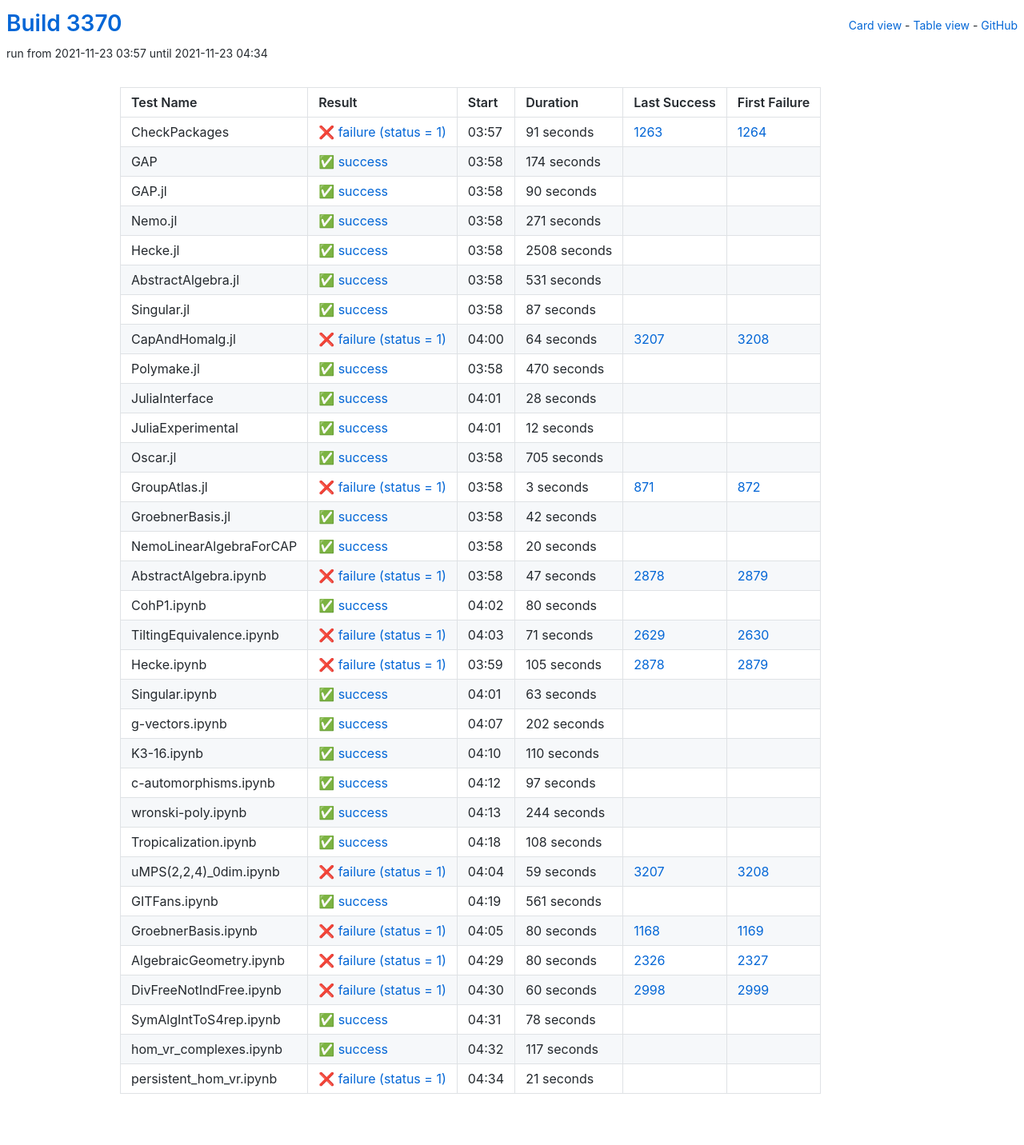
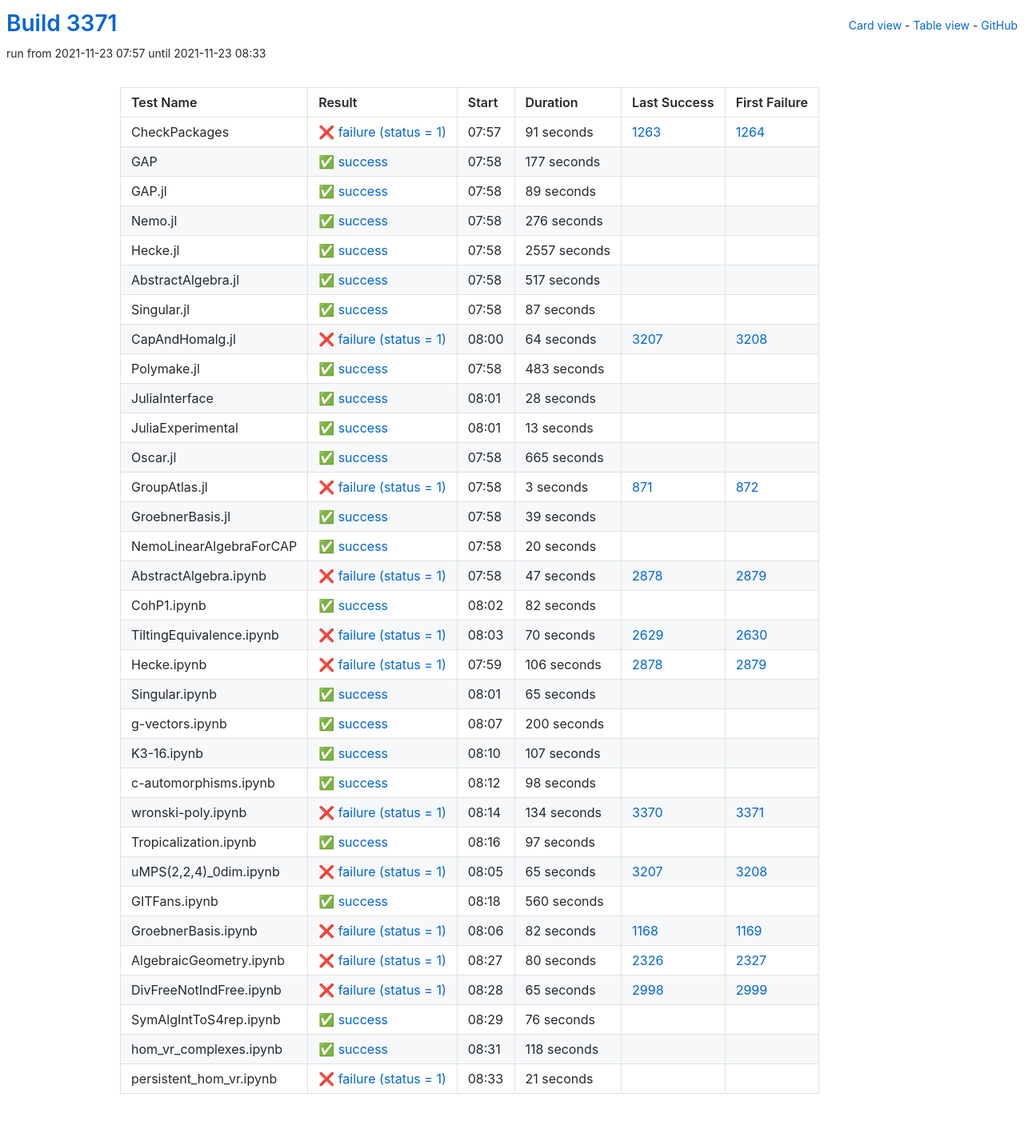
Before and after one commit to oscar-system/oscar-ci-status-stable, a Jekyll site: the page built from table.html, in a window 1280 px wide. Shown: the whole page at 80% size. Built offline with Jekyll 4.4.1, drawn with Linux system fonts in a browser that asks for light colours.

Commit message:
Build #3371

```diff
--- a/_data/ci.yml
+++ b/_data/ci.yml
@@ -1,6 +1,6 @@
 ---
-build: 3370
-build_url: https://oscarci.mathematik.uni-kl.de/job/oscar-stable/3370/
+build: 3371
+build_url: https://oscarci.mathematik.uni-kl.de/job/oscar-stable/3371/
 job: oscar-stable
 organization: oscar-system
 repo: oscar-ci-status-stable
@@ -8,8 +8,8 @@ repourl: https://github.com/oscar-system/oscar-ci-status-stable
 tests:
 - name: CheckPackages
   id: checkpackages
-  log: https://oscarci.mathematik.uni-kl.de/job/oscar-stable/3370/artifact/logs/build-3370/CheckPackages.log
-  start: 2021-11-23 03:57
+  log: https://oscarci.mathematik.uni-kl.de/job/oscar-stable/3371/artifact/logs/build-3371/CheckPackages.log
+  start: 2021-11-23 07:57
   success: false
   exitcode: 1
   status: failure
@@ -20,68 +20,68 @@ tests:
   first_failure_url: https://oscarci.mathematik.uni-kl.de/job/oscar-stable/1264/
 - name: GAP
   id: gap
-  log: https://oscarci.mathematik.uni-kl.de/job/oscar-stable/3370/artifact/logs/build-3370/GAP.log
-  start: 2021-11-23 03:58
+  log: https://oscarci.mathematik.uni-kl.de/job/oscar-stable/3371/artifact/logs/build-3371/GAP.log
+  start: 2021-11-23 07:58
   success: true
   exitcode: 0
   status: success
-  duration: 174
+  duration: 177
   last_success: false
   last_success_url:
   first_failure: false
   first_failure_url:
 - name: GAP.jl
   id: gap-jl
-  log: https://oscarci.mathematik.uni-kl.de/job/oscar-stable/3370/artifact/logs/build-3370/GAP.jl.log
-  start: 2021-11-23 03:58
+  log: https://oscarci.mathematik.uni-kl.de/job/oscar-stable/3371/artifact/logs/build-3371/GAP.jl.log
+  start: 2021-11-23 07:58
   success: true
   exitcode: 0
   status: success
-  duration: 90
+  duration: 89
   last_success: false
   last_success_url:
   first_failure: false
   first_failure_url:
 - name: Nemo.jl
   id: nemo-jl
-  log: https://oscarci.mathematik.uni-kl.de/job/oscar-stable/3370/artifact/logs/build-3370/Nemo.jl.log
-  start: 2021-11-23 03:58
+  log: https://oscarci.mathematik.uni-kl.de/job/oscar-stable/3371/artifact/logs/build-3371/Nemo.jl.log
+  start: 2021-11-23 07:58
   success: true
   exitcode: 0
   status: success
-  duration: 271
+  duration: 276
   last_success: false
   last_success_url:
   first_failure: false
   first_failure_url:
 - name: Hecke.jl
   id: hecke-jl
-  log: https://oscarci.mathematik.uni-kl.de/job/oscar-stable/3370/artifact/logs/build-3370/Hecke.jl.log
-  start: 2021-11-23 03:58
+  log: https://oscarci.mathematik.uni-kl.de/job/oscar-stable/3371/artifact/logs/build-3371/Hecke.jl.log
+  start: 2021-11-23 07:58
   success: true
   exitcode: 0
   status: success
-  duration: 2508
+  duration: 2557
   last_success: false
   last_success_url:
   first_failure: false
   first_failure_url:
 - name: AbstractAlgebra.jl
   id: abstractalgebra-jl
-  log: https://oscarci.mathematik.uni-kl.de/job/oscar-stable/3370/artifact/logs/build-3370/AbstractAlgebra.jl.log
-  start: 2021-11-23 03:58
+  log: https://oscarci.mathematik.uni-kl.de/job/oscar-stable/3371/artifact/logs/build-3371/AbstractAlgebra.jl.log
+  start: 2021-11-23 07:58
   success: true
   exitcode: 0
   status: success
-  duration: 531
+  duration: 517
   last_success: false
   last_success_url:
   first_failure: false
   first_failure_url:
 - name: Singular.jl
   id: singular-jl
-  log: https://oscarci.mathematik.uni-kl.de/job/oscar-stable/3370/artifact/logs/build-3370/Singular.jl.log
-  start: 2021-11-23 03:58
+  log: https://oscarci.mathematik.uni-kl.de/job/oscar-stable/3371/artifact/logs/build-3371/Singular.jl.log
+  start: 2021-11-23 07:58
   success: true
   exitcode: 0
   status: success
@@ -92,8 +92,8 @@ tests:
   first_failure_url:
 - name: CapAndHomalg.jl
   id: capandhomalg-jl
-  log: https://oscarci.mathematik.uni-kl.de/job/oscar-stable/3370/artifact/logs/build-3370/CapAndHomalg.jl.log
-  start: 2021-11-23 04:00
+  log: https://oscarci.mathematik.uni-kl.de/job/oscar-stable/3371/artifact/logs/build-3371/CapAndHomalg.jl.log
+  start: 2021-11-23 08:00
   success: false
   exitcode: 1
   status: failure
@@ -104,20 +104,20 @@ tests:
   first_failure_url: https://oscarci.mathematik.uni-kl.de/job/oscar-stable/3208/
 - name: Polymake.jl
   id: polymake-jl
-  log: https://oscarci.mathematik.uni-kl.de/job/oscar-stable/3370/artifact/logs/build-3370/Polymake.jl.log
-  start: 2021-11-23 03:58
+  log: https://oscarci.mathematik.uni-kl.de/job/oscar-stable/3371/artifact/logs/build-3371/Polymake.jl.log
+  start: 2021-11-23 07:58
   success: true
   exitcode: 0
   status: success
-  duration: 470
+  duration: 483
   last_success: false
   last_success_url:
   first_failure: false
   first_failure_url:
 - name: JuliaInterface
   id: juliainterface
-  log: https://oscarci.mathematik.uni-kl.de/job/oscar-stable/3370/artifact/logs/build-3370/JuliaInterface.log
-  start: 2021-11-23 04:01
+  log: https://oscarci.mathematik.uni-kl.de/job/oscar-stable/3371/artifact/logs/build-3371/JuliaInterface.log
+  start: 2021-11-23 08:01
   success: true
   exitcode: 0
   status: success
@@ -128,32 +128,32 @@ tests:
   first_failure_url:
 - name: JuliaExperimental
   id: juliaexperimental
-  log: https://oscarci.mathematik.uni-kl.de/job/oscar-stable/3370/artifact/logs/build-3370/JuliaExperimental.log
-  start: 2021-11-23 04:01
+  log: https://oscarci.mathematik.uni-kl.de/job/oscar-stable/3371/artifact/logs/build-3371/JuliaExperimental.log
+  start: 2021-11-23 08:01
   success: true
   exitcode: 0
   status: success
-  duration: 12
+  duration: 13
   last_success: false
   last_success_url:
   first_failure: false
   first_failure_url:
 - name: Oscar.jl
   id: oscar-jl
-  log: https://oscarci.mathematik.uni-kl.de/job/oscar-stable/3370/artifact/logs/build-3370/Oscar.jl.log
-  start: 2021-11-23 03:58
+  log: https://oscarci.mathematik.uni-kl.de/job/oscar-stable/3371/artifact/logs/build-3371/Oscar.jl.log
+  start: 2021-11-23 07:58
   success: true
   exitcode: 0
   status: success
-  duration: 705
+  duration: 665
   last_success: false
   last_success_url:
   first_failure: false
   first_failure_url:
 - name: GroupAtlas.jl
   id: groupatlas-jl
-  log: https://oscarci.mathematik.uni-kl.de/job/oscar-stable/3370/artifact/logs/build-3370/GroupAtlas.jl.log
-  start: 2021-11-23 03:58
+  log: https://oscarci.mathematik.uni-kl.de/job/oscar-stable/3371/artifact/logs/build-3371/GroupAtlas.jl.log
+  start: 2021-11-23 07:58
   success: false
   exitcode: 1
   status: failure
@@ -164,20 +164,20 @@ tests:
   first_failure_url: https://oscarci.mathematik.uni-kl.de/job/oscar-stable/872/
 - name: GroebnerBasis.jl
   id: groebnerbasis-jl
-  log: https://oscarci.mathematik.uni-kl.de/job/oscar-stable/3370/artifact/logs/build-3370/GroebnerBasis.jl.log
-  start: 2021-11-23 03:58
+  log: https://oscarci.mathematik.uni-kl.de/job/oscar-stable/3371/artifact/logs/build-3371/GroebnerBasis.jl.log
+  start: 2021-11-23 07:58
   success: true
   exitcode: 0
   status: success
-  duration: 42
+  duration: 39
   last_success: false
   last_success_url:
   first_failure: false
   first_failure_url:
 - name: NemoLinearAlgebraForCAP
   id: nemolinearalgebraforcap
-  log: https://oscarci.mathematik.uni-kl.de/job/oscar-stable/3370/artifact/logs/build-3370/NemoLinearAlgebraForCAP.log
-  start: 2021-11-23 03:58
+  log: https://oscarci.mathematik.uni-kl.de/job/oscar-stable/3371/artifact/logs/build-3371/NemoLinearAlgebraForCAP.log
+  start: 2021-11-23 07:58
   success: true
   exitcode: 0
   status: success
@@ -188,8 +188,8 @@ tests:
   first_failure_url:
 - name: AbstractAlgebra.ipynb
   id: abstractalgebra-ipynb
-  log: https://oscarci.mathematik.uni-kl.de/job/oscar-stable/3370/artifact/logs/build-3370/AbstractAlgebra.ipynb.log
-  start: 2021-11-23 03:58
+  log: https://oscarci.mathematik.uni-kl.de/job/oscar-stable/3371/artifact/logs/build-3371/AbstractAlgebra.ipynb.log
+  start: 2021-11-23 07:58
   success: false
   exitcode: 1
   status: failure
@@ -200,80 +200,104 @@ tests:
   first_failure_url: https://oscarci.mathematik.uni-kl.de/job/oscar-stable/2879/
 - name: CohP1.ipynb
   id: cohp1-ipynb
-  log: https://oscarci.mathematik.uni-kl.de/job/oscar-stable/3370/artifact/logs/build-3370/CohP1.ipynb.log
-  start: 2021-11-23 04:02
+  log: https://oscarci.mathematik.uni-kl.de/job/oscar-stable/3371/artifact/logs/build-3371/CohP1.ipynb.log
+  start: 2021-11-23 08:02
   success: true
   exitcode: 0
   status: success
-  duration: 80
+  duration: 82
   last_success: false
   last_success_url:
   first_failure: false
   first_failure_url:
 - name: TiltingEquivalence.ipynb
   id: tiltingequivalence-ipynb
-  log: https://oscarci.mathematik.uni-kl.de/job/oscar-stable/3370/artifact/logs/build-3370/TiltingEquivalence.ipynb.log
-  start: 2021-11-23 04:03
+  log: https://oscarci.mathematik.uni-kl.de/job/oscar-stable/3371/artifact/logs/build-3371/TiltingEquivalence.ipynb.log
+  start: 2021-11-23 08:03
   success: false
   exitcode: 1
   status: failure
-  duration: 71
+  duration: 70
   last_success: 2629
   last_success_url: https://oscarci.mathematik.uni-kl.de/job/oscar-stable/2629/
   first_failure: 2630
   first_failure_url: https://oscarci.mathematik.uni-kl.de/job/oscar-stable/2630/
 - name: Hecke.ipynb
   id: hecke-ipynb
-  log: https://oscarci.mathematik.uni-kl.de/job/oscar-stable/3370/artifact/logs/build-3370/Hecke.ipynb.log
-  start: 2021-11-23 03:59
+  log: https://oscarci.mathematik.uni-kl.de/job/oscar-stable/3371/artifact/logs/build-3371/Hecke.ipynb.log
+  start: 2021-11-23 07:59
   success: false
   exitcode: 1
   status: failure
-  duration: 105
+  duration: 106
   last_success: 2878
   last_success_url: https://oscarci.mathematik.uni-kl.de/job/oscar-stable/2878/
   first_failure: 2879
   first_failure_url: https://oscarci.mathematik.uni-kl.de/job/oscar-stable/2879/
 - name: Singular.ipynb
   id: singular-ipynb
-  log: https://oscarci.mathematik.uni-kl.de/job/oscar-stable/3370/artifact/logs/build-3370/Singular.ipynb.log
-  start: 2021-11-23 04:01
+  log: https://oscarci.mathematik.uni-kl.de/job/oscar-stable/3371/artifact/logs/build-3371/Singular.ipynb.log
+  start: 2021-11-23 08:01
   success: true
   exitcode: 0
   status: success
-  duration: 63
+  duration: 65
   last_success: false
   last_success_url:
   first_failure: false
   first_failure_url:
 - name: g-vectors.ipynb
   id: g-vectors-ipynb
-  log: https://oscarci.mathematik.uni-kl.de/job/oscar-stable/3370/artifact/logs/build-3370/g-vectors.ipynb.log
-  start: 2021-11-23 04:07
+  log: https://oscarci.mathematik.uni-kl.de/job/oscar-stable/3371/artifact/logs/build-3371/g-vectors.ipynb.log
+  start: 2021-11-23 08:07
   success: true
   exitcode: 0
   status: success
-  duration: 202
+  duration: 200
   last_success: false
   last_success_url:
   first_failure: false
   first_failure_url:
 - name: K3-16.ipynb
   id: k3-16-ipynb
-  log: https://oscarci.mathematik.uni-kl.de/job/oscar-stable/3370/artifact/logs/build-3370/K3-16.ipynb.log
-  start: 2021-11-23 04:10
+  log: https://oscarci.mathematik.uni-kl.de/job/oscar-stable/3371/artifact/logs/build-3371/K3-16.ipynb.log
+  start: 2021-11-23 08:10
   success: true
   exitcode: 0
   status: success
-  duration: 110
+  duration: 107
   last_success: false
   last_success_url:
   first_failure: false
   first_failure_url:
 - name: c-automorphisms.ipynb
   id: c-automorphisms-ipynb
-  log: https://oscarci.mathematik.uni-kl.de/job/oscar-stable/3370/artifact/logs/build-3370/c-automorphisms.ipynb.log
-  start: 2021-11-23 04:12
+  log: https://oscarci.mathematik.uni-kl.de/job/oscar-stable/3371/artifact/logs/build-3371/c-automorphisms.ipynb.log
+  start: 2021-11-23 08:12
+  success: true
+  exitcode: 0
+  status: success
+  duration: 98
+  last_success: false
+  last_success_url:
+  first_failure: false
+  first_failure_url:
+- name: wronski-poly.ipynb
+  id: wronski-poly-ipynb
+  log: https://oscarci.mathematik.uni-kl.de/job/oscar-stable/3371/artifact/logs/build-3371/wronski-poly.ipynb.log
+  start: 2021-11-23 08:14
+  success: false
+  exitcode: 1
+  status: failure
+  duration: 134
+  last_success: 3370
+  last_success_url: https://oscarci.mathematik.uni-kl.de/job/oscar-stable/3370/
+  first_failure: 3371
+  first_failure_url: https://oscarci.mathematik.uni-kl.de/job/oscar-stable/3371/
+- name: Tropicalization.ipynb
+  id: tropicalization-ipynb
+  log: https://oscarci.mathematik.uni-kl.de/job/oscar-stable/3371/artifact/logs/build-3371/Tropicalization.ipynb.log
+  start: 2021-11-23 08:16
   success: true
   exitcode: 0
   status: success
@@ -282,70 +306,46 @@ tests:
   last_success_url:
   first_failure: false
   first_failure_url:
-- name: wronski-poly.ipynb
-  id: wronski-poly-ipynb
-  log: https://oscarci.mathematik.uni-kl.de/job/oscar-stable/3370/artifact/logs/build-3370/wronski-poly.ipynb.log
-  start: 2021-11-23 04:13
-  success: true
-  exitcode: 0
-  status: success
-  duration: 244
-  last_success: false
-  last_success_url:
-  first_failure: false
-  first_failure_url:
-- name: Tropicalization.ipynb
-  id: tropicalization-ipynb
-  log: https://oscarci.mathematik.uni-kl.de/job/oscar-stable/3370/artifact/logs/build-3370/Tropicalization.ipynb.log
-  start: 2021-11-23 04:18
-  success: true
-  exitcode: 0
-  status: success
-  duration: 108
-  last_success: false
-  last_success_url:
-  first_failure: false
-  first_failure_url:
 - name: uMPS(2,2,4)_0dim.ipynb
   id: umps-2-2-4-0dim-ipynb
-  log: https://oscarci.mathematik.uni-kl.de/job/oscar-stable/3370/artifact/logs/build-3370/uMPS-2-2-4-_0dim.ipynb.log
-  start: 2021-11-23 04:04
+  log: https://oscarci.mathematik.uni-kl.de/job/oscar-stable/3371/artifact/logs/build-3371/uMPS-2-2-4-_0dim.ipynb.log
+  start: 2021-11-23 08:05
   success: false
   exitcode: 1
   status: failure
-  duration: 59
+  duration: 65
   last_success: 3207
   last_success_url: https://oscarci.mathematik.uni-kl.de/job/oscar-stable/3207/
   first_failure: 3208
   first_failure_url: https://oscarci.mathematik.uni-kl.de/job/oscar-stable/3208/
 - name: GITFans.ipynb
   id: gitfans-ipynb
-  log: https://oscarci.mathematik.uni-kl.de/job/oscar-stable/3370/artifact/logs/build-3370/GITFans.ipynb.log
-  start: 2021-11-23 04:19
+  log: https://oscarci.mathematik.uni-kl.de/job/oscar-stable/3371/artifact/logs/build-3371/GITFans.ipynb.log
+  start: 2021-11-23 08:18
   success: true
   exitcode: 0
   status: success
-  duration: 561
+  duration: 560
   last_success: false
   last_success_url:
   first_failure: false
   first_failure_url:
 - name: GroebnerBasis.ipynb
   id: groebnerbasis-ipynb
-  log: https://oscarci.mathematik.uni-kl.de/job/oscar-stable/3370/artifact/logs/build-3370/GroebnerBasis.ipynb.log
-  start: 2021-11-23 04:05
+  log: https://oscarci.mathematik.uni-kl.de/job/oscar-stable/3371/artifact/logs/build-3371/GroebnerBasis.ipynb.log
+  start: 2021-11-23 08:06
   success: false
   exitcode: 1
   status: failure
-  duration: 80
+  duration: 82
   last_success: 1168
   last_success_url: https://oscarci.mathematik.uni-kl.de/job/oscar-stable/1168/
   first_failure: 1169
   first_failure_url: https://oscarci.mathematik.uni-kl.de/job/oscar-stable/1169/
 - name: AlgebraicGeometry.ipynb
   id: algebraicgeometry-ipynb
-  log: https://oscarci.mathematik.uni-kl.de/job/oscar-stable/3370/artifact/logs/build-3370/AlgebraicGeometry.ipynb.log
-  start: 2021-11-23 04:29
+  log: https://oscarci.mathematik.uni-kl.de/job/oscar-stable/3371/artifact/logs/build-3371/AlgebraicGeometry.ipynb.log
+  start: 2021-11-23 08:27
   success: false
   exitcode: 1
   status: failure
@@ -356,44 +356,44 @@ tests:
   first_failure_url: https://oscarci.mathematik.uni-kl.de/job/oscar-stable/2327/
 - name: DivFreeNotIndFree.ipynb
   id: divfreenotindfree-ipynb
-  log: https://oscarci.mathematik.uni-kl.de/job/oscar-stable/3370/artifact/logs/build-3370/DivFreeNotIndFree.ipynb.log
-  start: 2021-11-23 04:30
+  log: https://oscarci.mathematik.uni-kl.de/job/oscar-stable/3371/artifact/logs/build-3371/DivFreeNotIndFree.ipynb.log
+  start: 2021-11-23 08:28
   success: false
   exitcode: 1
   status: failure
-  duration: 60
+  duration: 65
   last_success: 2998
   last_success_url: https://oscarci.mathematik.uni-kl.de/job/oscar-stable/2998/
   first_failure: 2999
   first_failure_url: https://oscarci.mathematik.uni-kl.de/job/oscar-stable/2999/
 - name: SymAlgIntToS4rep.ipynb
   id: symalginttos4rep-ipynb
-  log: https://oscarci.mathematik.uni-kl.de/job/oscar-stable/3370/artifact/logs/build-3370/SymAlgIntToS4rep.ipynb.log
-  start: 2021-11-23 04:31
+  log: https://oscarci.mathematik.uni-kl.de/job/oscar-stable/3371/artifact/logs/build-3371/SymAlgIntToS4rep.ipynb.log
+  start: 2021-11-23 08:29
   success: true
   exitcode: 0
   status: success
-  duration: 78
+  duration: 76
   last_success: false
   last_success_url:
   first_failure: false
   first_failure_url:
 - name: hom_vr_complexes.ipynb
   id: hom-vr-complexes-ipynb
-  log: https://oscarci.mathematik.uni-kl.de/job/oscar-stable/3370/artifact/logs/build-3370/hom_vr_complexes.ipynb.log
-  start: 2021-11-23 04:32
+  log: https://oscarci.mathematik.uni-kl.de/job/oscar-stable/3371/artifact/logs/build-3371/hom_vr_complexes.ipynb.log
+  start: 2021-11-23 08:31
   success: true
   exitcode: 0
   status: success
-  duration: 117
+  duration: 118
   last_success: false
   last_success_url:
   first_failure: false
   first_failure_url:
 - name: persistent_hom_vr.ipynb
   id: persistent-hom-vr-ipynb
-  log: https://oscarci.mathematik.uni-kl.de/job/oscar-stable/3370/artifact/logs/build-3370/persistent_hom_vr.ipynb.log
-  start: 2021-11-23 04:34
+  log: https://oscarci.mathematik.uni-kl.de/job/oscar-stable/3371/artifact/logs/build-3371/persistent_hom_vr.ipynb.log
+  start: 2021-11-23 08:33
   success: false
   exitcode: 1
   status: failure
```
Also changed, not shown: README.md.
